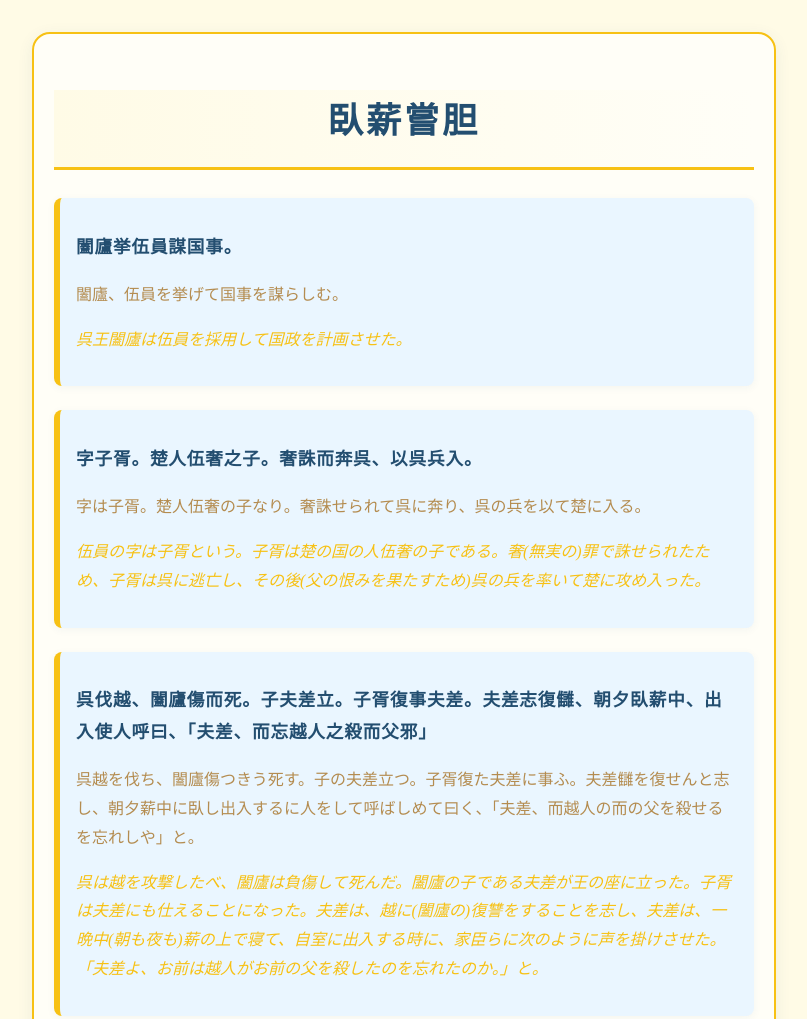
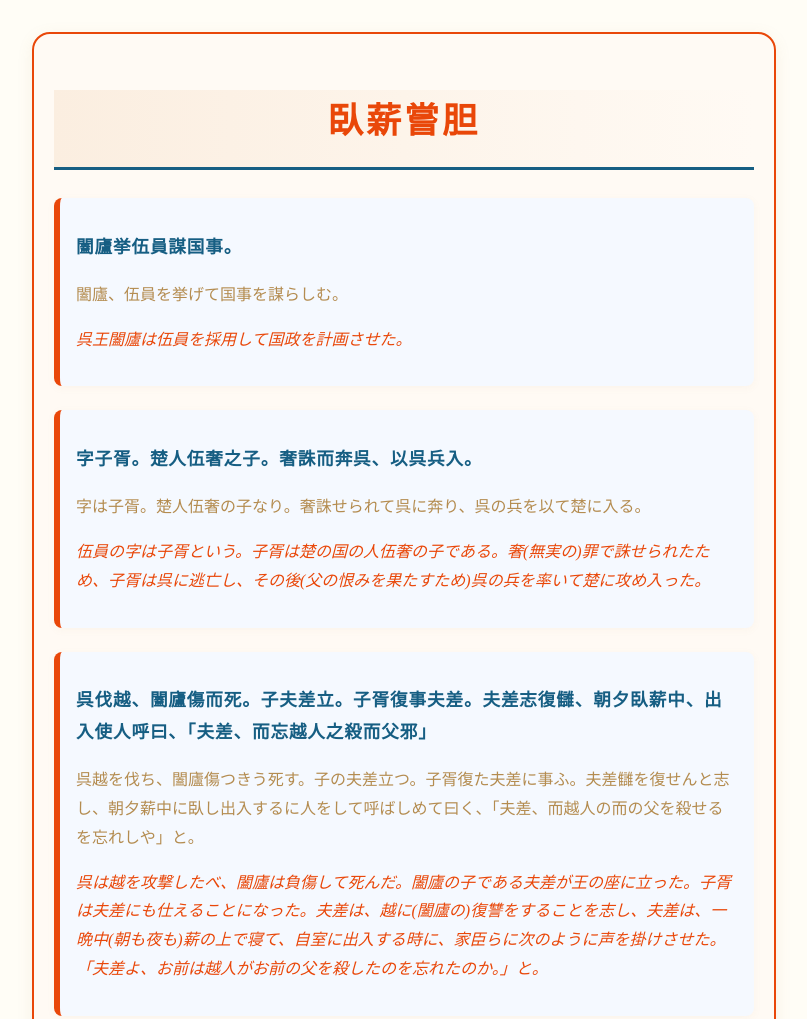
Before and after one commit to TomaRuRx/allstudy, a plain HTML site: page docs/jp/gashinshotan/gashinshotan.html in a window 1280 px wide. Shown: the top 1019 px of the page, without its empty margins (236-1043 px from the left). Drawn offline with Linux system fonts and the light colour scheme.

Commit message:
色を少し変更

```diff
--- a/docs/jp/gashinshotan/style.css
+++ b/docs/jp/gashinshotan/style.css
@@ -1,7 +1,7 @@
 body {
     font-family: 'New Tegomin', 'Yu Mincho', 'Hiragino Mincho Pro', 'MS Mincho', serif;
-    background: #fffbe6; /* 柔らかい和風の黄色 */
-    color: #234e70;      /* 深い青色 */
+    background: #fffdf6; /* 明るい和紙風の背景色 */
+    color: #1a2636;      /* 濃い藍色で視認性UP */
     margin: 0;
     padding: 0;
     line-height: 1.8;
@@ -10,28 +10,28 @@ body {
 .container {
     max-width: 700px;
     margin: 32px auto;
-    background: #fffef7;
-    border: 2px solid #f7c114; /* 和風の黄色枠 */
+    background: #fffaf4;
+    border: 2px solid #e94709;
     border-radius: 18px;
-    box-shadow: 0 4px 16px rgba(36, 78, 112, 0.08);
+    box-shadow: 0 4px 16px rgba(180, 140, 80, 0.10);
     padding: 32px 20px;
 }
 
 h1 {
     text-align: center;
-    color: #234e70; /* 青色 */
+    color: #e94709;
     font-size: 2.2em;
     font-family: 'New Tegomin', 'Yu Mincho', serif;
     letter-spacing: 0.08em;
-    border-bottom: 3px solid #f7c114; /* 黄色アクセント */
+    border-bottom: 3px solid #165e83;
     padding-bottom: 14px;
     margin-bottom: 28px;
-    background: linear-gradient(to right, #fffbe6 0%, #fffef7 100%);
+    background: linear-gradient(to right, #fbeee0 0%, #fffaf4 100%);
 }
 
 h2 {
-    color: #234e70;
-    border-bottom: 2px dashed #f7c114;
+    color: #165e83;
+    border-bottom: 2px dashed #e94709;
     padding-bottom: 0.5em;
     margin-top: 2em;
     font-size: 1.3em;
@@ -42,29 +42,29 @@ h2 {
 .passage {
     margin-bottom: 1.5em;
     padding: 1em;
-    background-color: #eaf6ff; /* 淡い青色でコントラストUP */
-    border-left: 6px solid #f7c114; /* 黄色アクセント */
+    background-color: #f5f9ff; /* 淡い青系でコントラストUP */
+    border-left: 6px solid #e94709;
     border-radius: 8px;
-    box-shadow: 0 2px 8px rgba(36, 78, 112, 0.05);
+    box-shadow: 0 2px 8px rgba(180, 140, 80, 0.05);
 }
 
 .original {
     font-size: 1.1em;
     font-weight: bold;
-    color: #234e70; /* 青色 */
+    color: #165e83;
     letter-spacing: 0.05em;
 }
 
 .japanese-reading {
     font-size: 1em;
-    color: #b48c50; /* 落ち着いた茶色 */
+    color: #b48c50;
     margin-top: 0.5em;
 }
 
 .modern-japanese {
     font-size: 1em;
     margin-top: 0.5em;
-    color: #f7c114; /* 黄色でアクセント */
+    color: #e94709;
     font-style: italic;
 }
 
```
